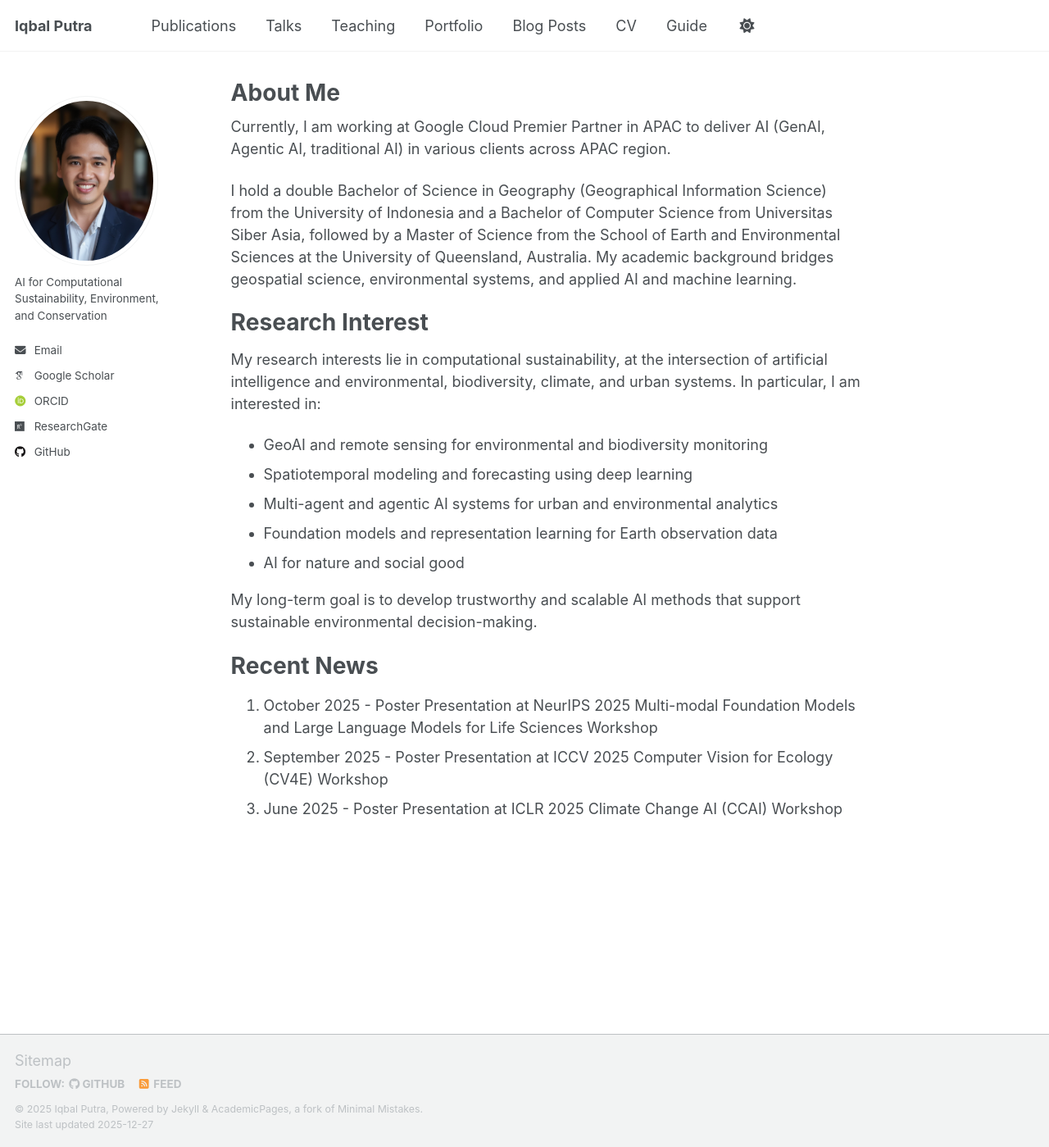
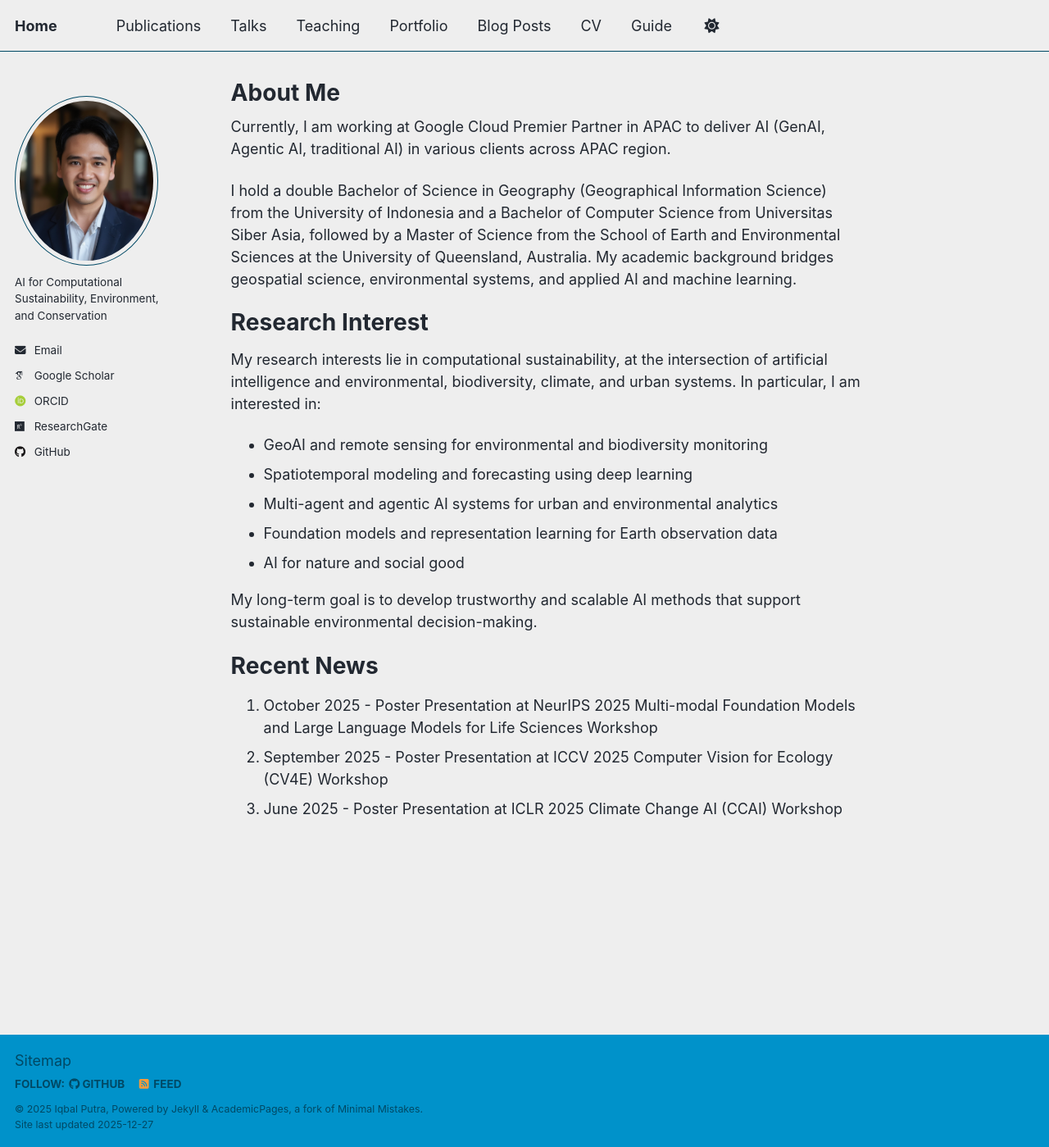
Before and after one commit to iqbal1201/iqbal1201.github.io, a Jekyll site: the page built from _pages/about.md, in a window 1280 px wide and 1399 px high. Shown: the whole window at 82% size. Built offline with Jekyll 4.4.1, drawn with Linux system fonts in a browser that asks for light colours; some web fonts are replaced; a script that is not in the unit is left out.

Commit message:
update content

```diff
--- a/_config.yml
+++ b/_config.yml
@@ -8,8 +8,8 @@
 
 # Basic Site Settings
 locale                   : "en-US"
-site_theme               : "default" # Currently available options are "default", "air"
-title                    : "Iqbal Putra"
+site_theme               : "air" # Currently available options are "default", "air"
+title                    : "Home"
 title_separator          : "-"
 name                     : &name "Iqbal Putra"
 description              : &description "Your Name's academic portfolio"   # Update this with a general description of your site, this is the default if not overridden by a page
```
